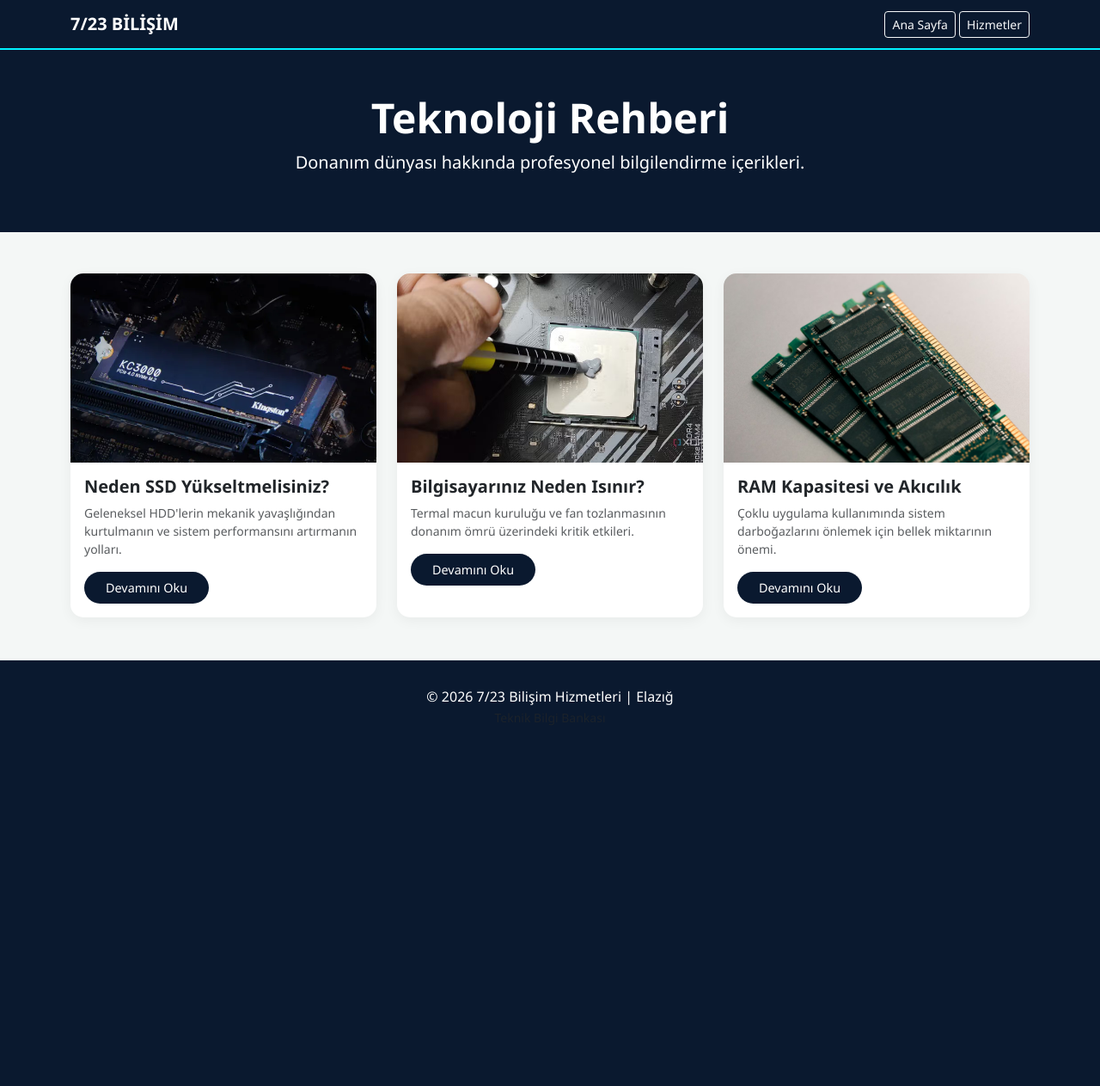
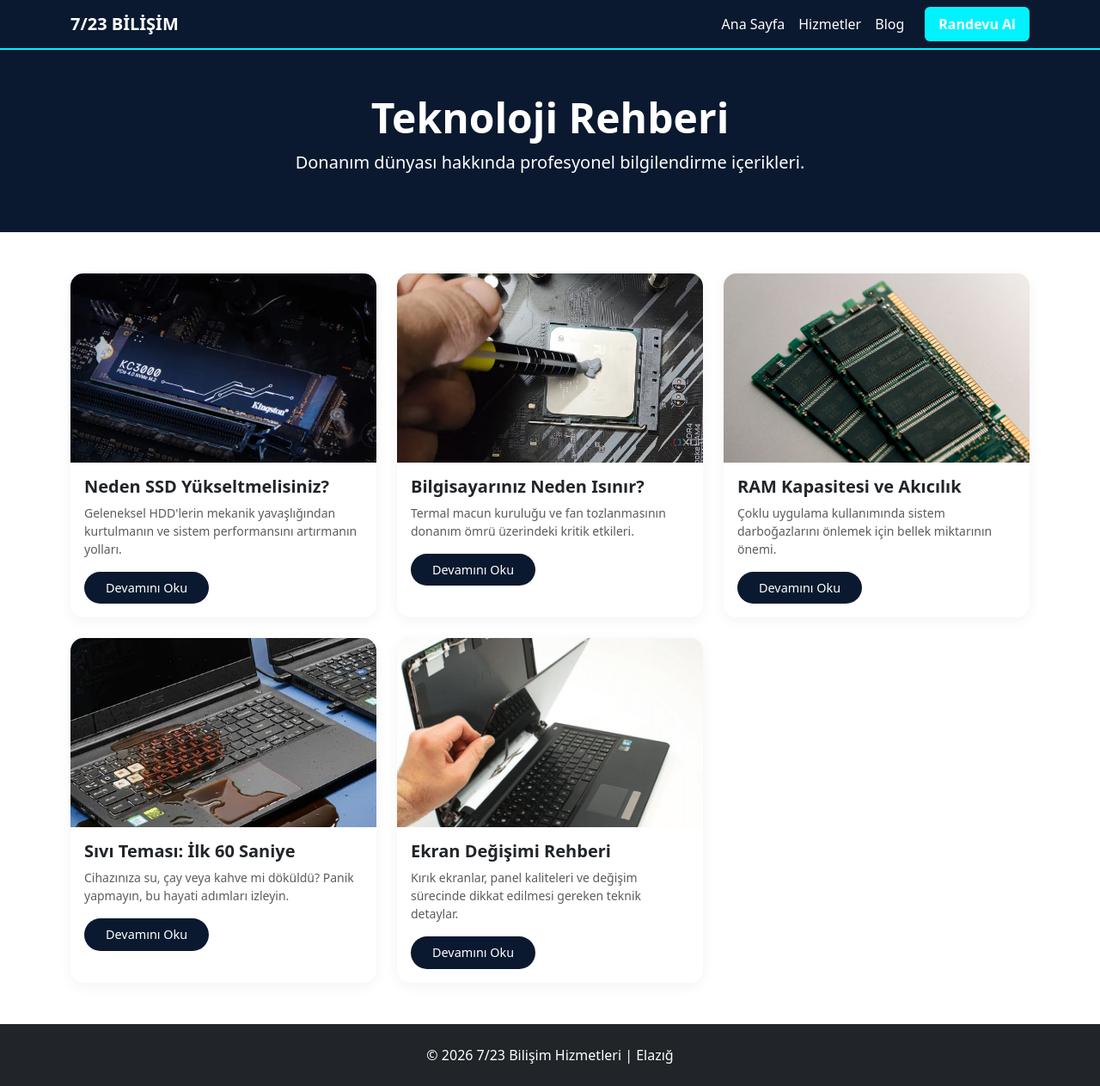
Before and after one commit to pcbatuhancetinkaya/723bilisim, a Flask app: page /blog in a window 1280 px wide. Shown: the whole page at 86% size. Before the commit the page ends 843 px from the top, so only its background shows below. Run offline with Flask 3, Linux system fonts and the light colour scheme.

Commit message:
Update blog.html

```diff
--- a/templates/blog.html
+++ b/templates/blog.html
@@ -1,15 +1,9 @@
-<!DOCTYPE html>
-<html lang="tr">
-<head>
-    <meta charset="UTF-8">
-    <meta name="viewport" content="width=device-width, initial-scale=1.0">
-    <title>Teknoloji Rehberi | 7/23 Bilişim Blog</title>
-    <link href="https://cdn.jsdelivr.net/npm/bootstrap@5.3.0/dist/css/bootstrap.min.css" rel="stylesheet">
-    <link rel="stylesheet" href="https://cdnjs.cloudflare.com/ajax/libs/font-awesome/6.0.0/all.min.css">
+{% extends "base.html" %}
+
+{% block title %}Teknoloji Rehberi | 7/23 Bilişim Blog{% endblock %}
+
+{% block head %}
     <style>
-        :root { --primary-blue: #0a192f; --electric-cyan: #00f2ff; }
-        body { background-color: #f4f7f6; font-family: 'Segoe UI', sans-serif; }
-        .navbar { background-color: var(--primary-blue); border-bottom: 2px solid var(--electric-cyan); }
         .blog-header { background: var(--primary-blue); color: white; padding: 50px 0; text-align: center; }
         .blog-card { border: none; border-radius: 15px; transition: 0.3s; overflow: hidden; height: 100%; box-shadow: 0 4px 15px rgba(0,0,0,0.05); }
         .blog-card:hover { transform: translateY(-5px); box-shadow: 0 8px 25px rgba(0,0,0,0.15); }
@@ -18,26 +12,15 @@
         .card-img-top {
             height: 220px;
             object-fit: cover;
-            background-color: #eee; /* Resim yüklenene kadar gri alan */
+            background-color: #eee;
         }
 
         .btn-read { background-color: var(--primary-blue); color: white; border-radius: 20px; padding: 8px 25px; text-decoration: none; font-size: 0.9rem; display: inline-block; transition: 0.3s; }
         .btn-read:hover { background-color: var(--electric-cyan); color: var(--primary-blue); }
-        footer { background-color: var(--primary-blue); color: white; padding: 30px 0; margin-top: 50px; }
     </style>
-</head>
-<body>
+{% endblock %}
 
-<nav class="navbar navbar-expand-lg navbar-dark sticky-top">
-    <div class="container">
-        <a class="navbar-brand fw-bold" href="/">7/23 BİLİŞİM</a>
-        <div class="ms-auto">
-            <a href="/" class="btn btn-outline-light btn-sm">Ana Sayfa</a>
-            <a href="/hizmetler" class="btn btn-outline-light btn-sm">Hizmetler</a>
-        </div>
-    </div>
-</nav>
-
+{% block content %}
 <header class="blog-header">
     <div class="container">
         <h1 class="display-5 fw-bold">Teknoloji Rehberi</h1>
@@ -79,16 +62,29 @@
                 </div>
             </div>
         </div>
+
+        <div class="col-md-4">
+            <div class="card blog-card">
+                <img src="{{ url_for('static', filename='images/sivi_temasi.jpg') }}" class="card-img-top" alt="Sıvı Teması İlk Müdahale">
+                <div class="card-body">
+                    <h5 class="fw-bold">Sıvı Teması: İlk 60 Saniye</h5>
+                    <p class="text-muted small">Cihazınıza su, çay veya kahve mi döküldü? Panik yapmayın, bu hayati adımları izleyin.</p>
+                    <a href="/blog/sivi-temasi" class="btn-read">Devamını Oku</a>
+                </div>
+            </div>
+        </div>
+
+        <div class="col-md-4">
+            <div class="card blog-card">
+                <img src="{{ url_for('static', filename='images/ekran_degisimi.jpg') }}" class="card-img-top" alt="Ekran Değişimi Rehberi">
+                <div class="card-body">
+                    <h5 class="fw-bold">Ekran Değişimi Rehberi</h5>
+                    <p class="text-muted small">Kırık ekranlar, panel kaliteleri ve değişim sürecinde dikkat edilmesi gereken teknik detaylar.</p>
+                    <a href="/blog/ekran-degisimi" class="btn-read">Devamını Oku</a>
+                </div>
+            </div>
+        </div>
+
     </div>
 </div>
-
-<footer class="text-center">
-    <div class="container">
-        <p class="mb-0">© 2026 7/23 Bilişim Hizmetleri | Elazığ</p>
-        <small class="text-muted">Teknik Bilgi Bankası</small>
-    </div>
-</footer>
-
-<script src="https://cdn.jsdelivr.net/npm/bootstrap@5.3.0/dist/js/bootstrap.bundle.min.js"></script>
-</body>
-</html>
+{% endblock %}
```
